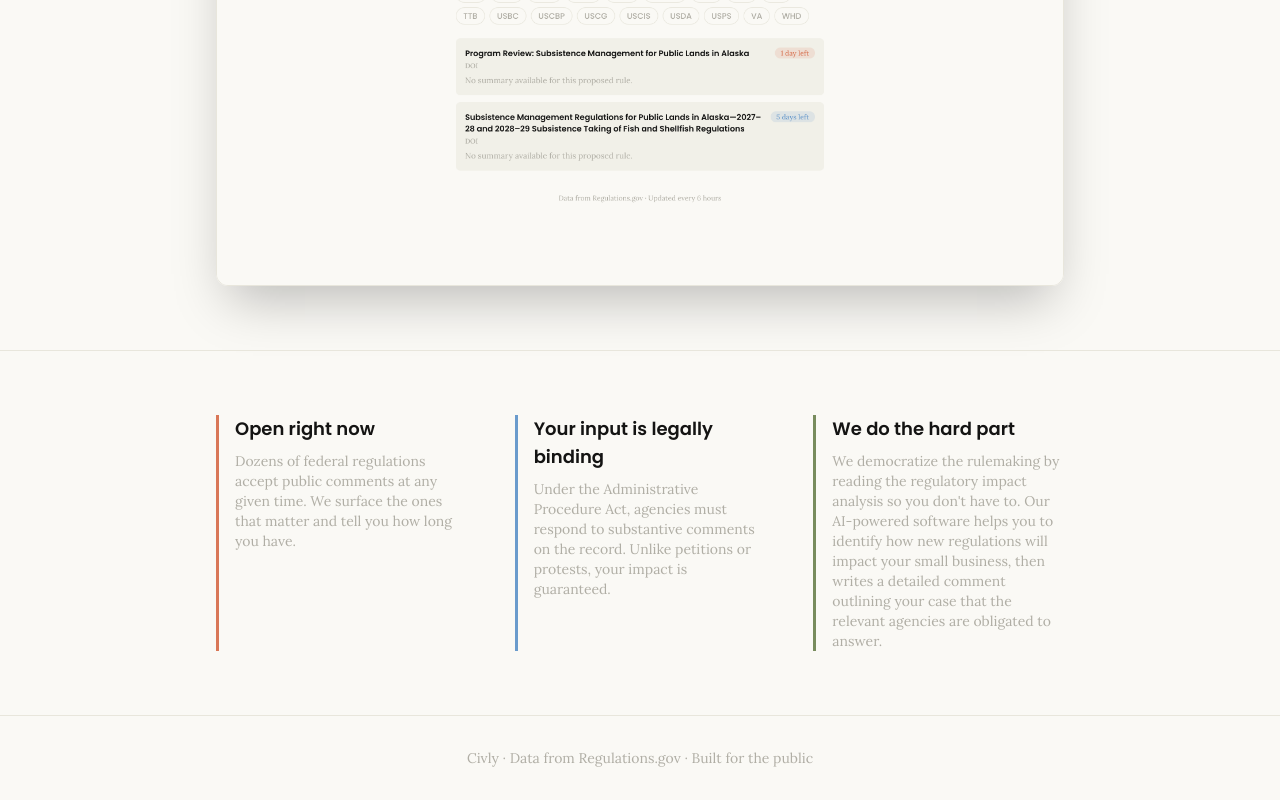
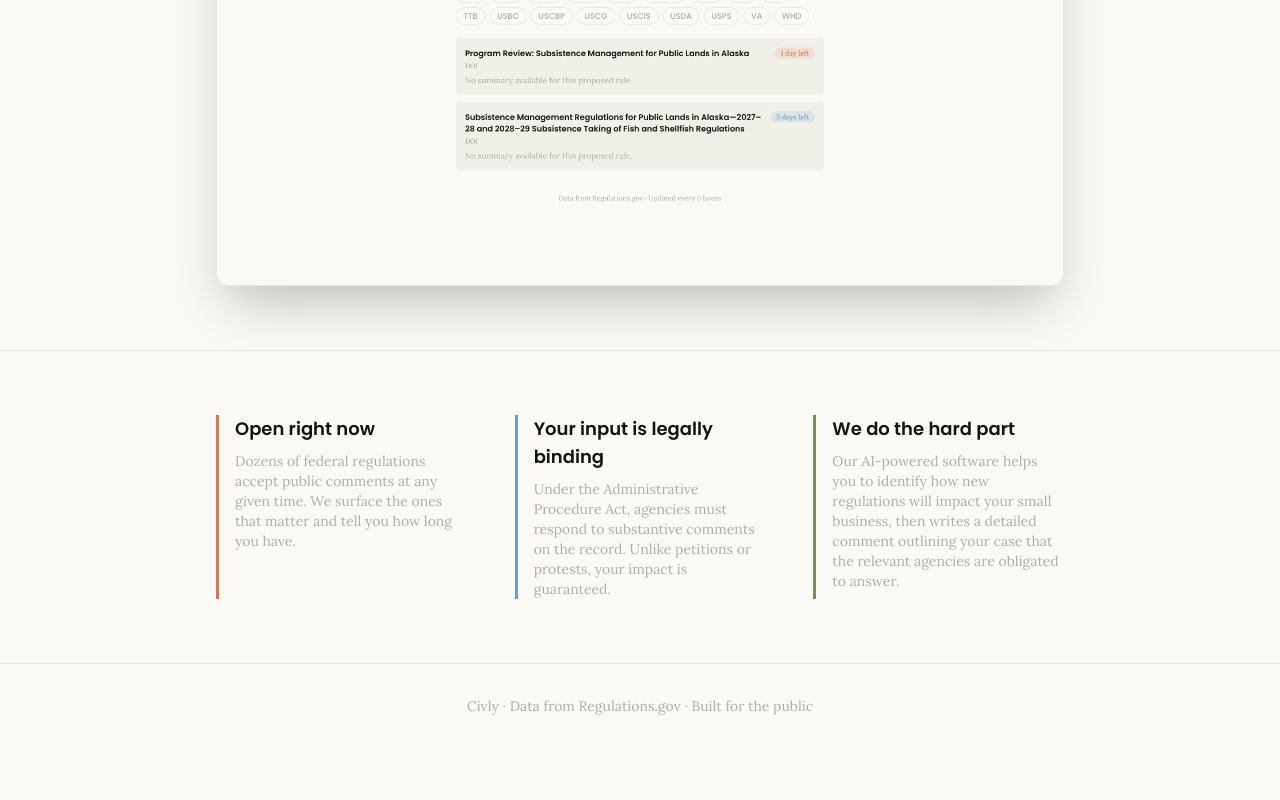
Before and after one commit to bert-cai/fluffy-succotash, a Next.js app in the folder frontend/: page / in a window 1280 px wide. Shown: the part 823-1623 px from the top of the page. After the commit the page ends 1571 px from the top, so only its background shows below. Built offline with nearby package versions, Linux system fonts and the light colour scheme.

Commit message:
Update page.tsx

```diff
--- a/frontend/src/app/page.tsx
+++ b/frontend/src/app/page.tsx
@@ -71,8 +71,7 @@ export default function LandingPage() {
               We do the hard part
             </h2>
             <p className="mt-2 font-body text-sm text-mid">
-              We democratize the rulemaking by reading the regulatory impact analysis
-              so you don't have to. Our AI-powered software helps you to identify how
+              Our AI-powered software helps you to identify how
               new regulations will impact your small business, then writes a detailed
               comment outlining your case that the relevant agencies are obligated to answer.
             </p>
```
